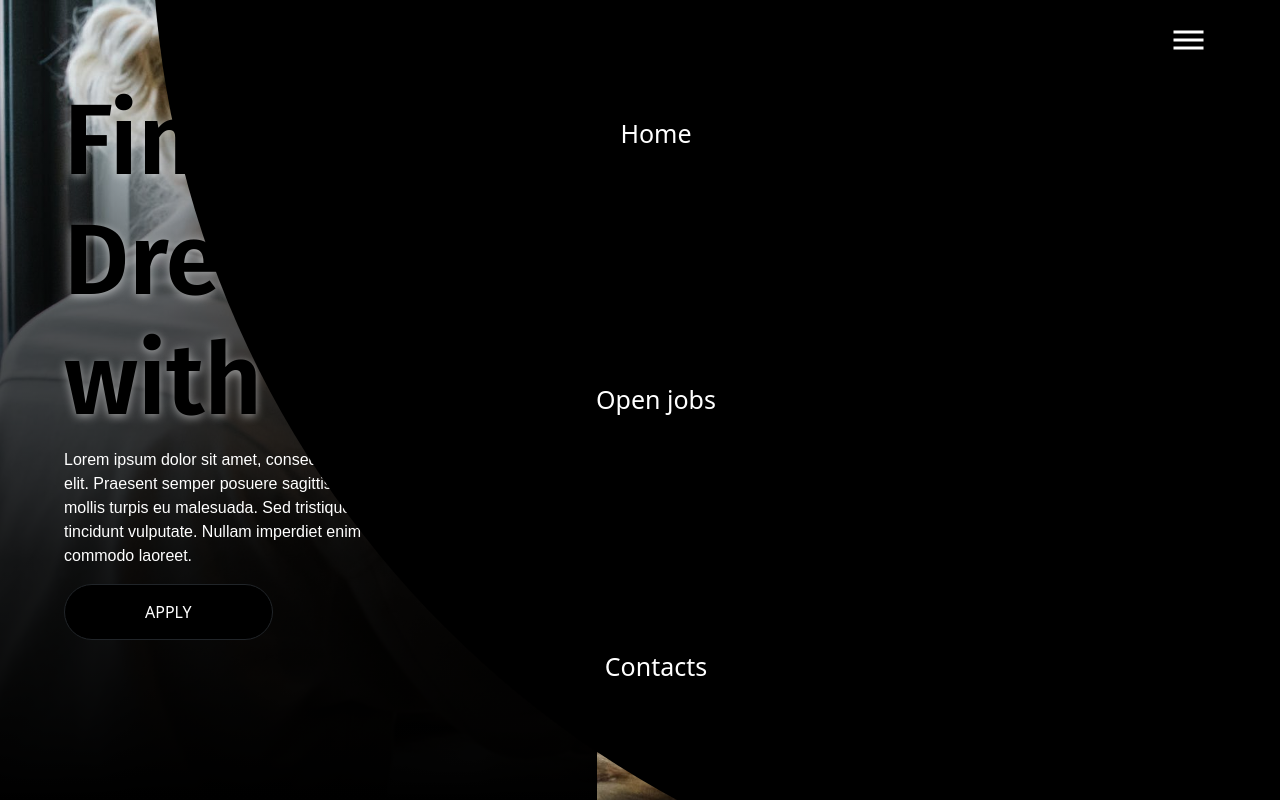
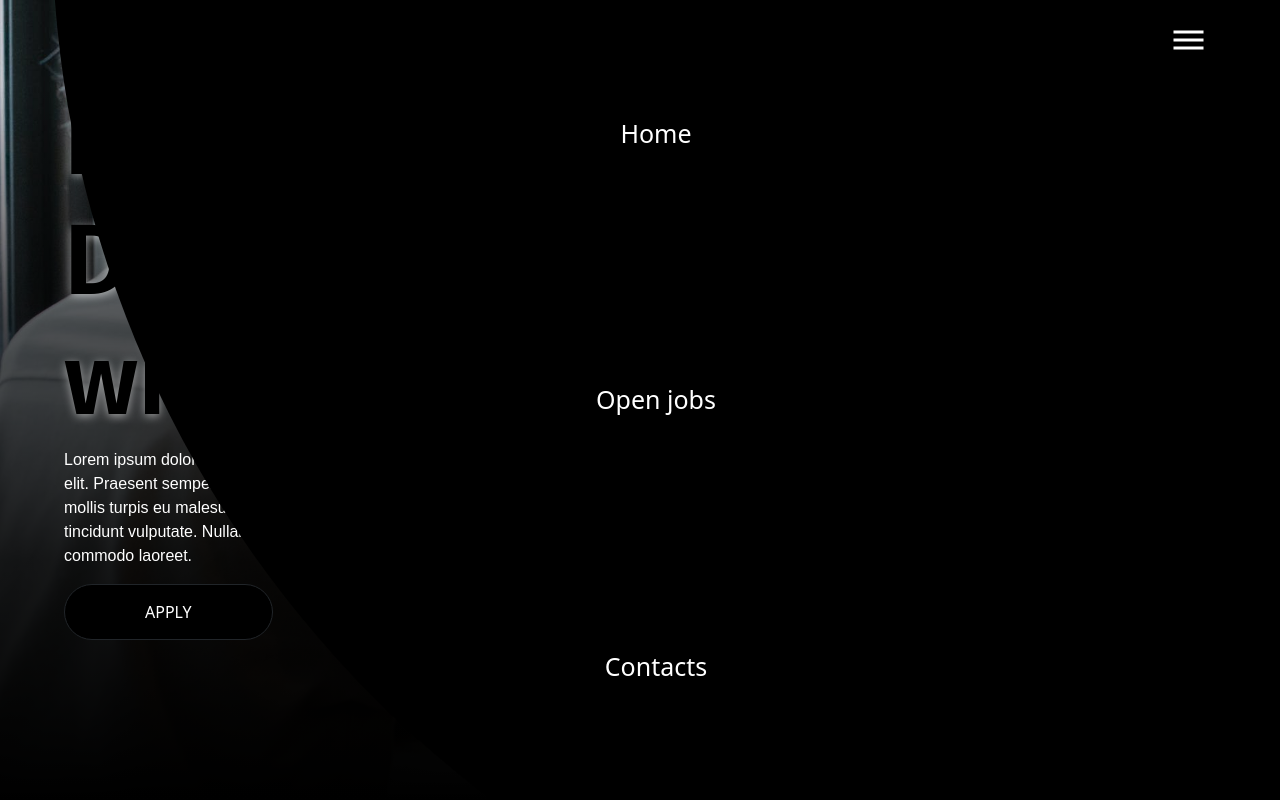
Before and after one commit to ExceedPrince/ui_dev_practice, a plain HTML site: page index.html in a window 1280 px wide. Both pictures are taken after a click on the element 1188 px from the left and 40 px from the top of the page. Drawn offline with nearby package versions, Linux system fonts and the light colour scheme; a web font is replaced by a local one.

Commit message:
final touch

```diff
--- a/style.css
+++ b/style.css
@@ -86,8 +86,8 @@ nav {
 }
 .nav-links.open {
 	opacity: 1;
-	clip-path: circle(1000px at 90% -10%);
-	-webkit-clip-path: circle(1000px at 90% -10%);
+	clip-path: circle(1100px at 90% -10%);
+	-webkit-clip-path: circle(1100px at 90% -10%);
 	pointer-events: all;
 }
 .landing {
```
